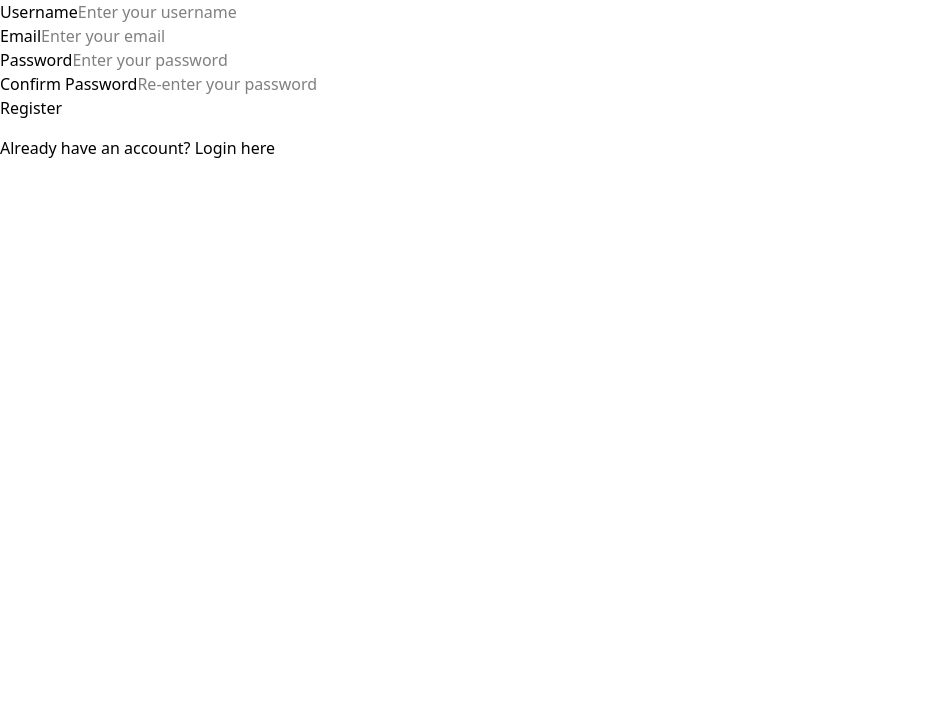
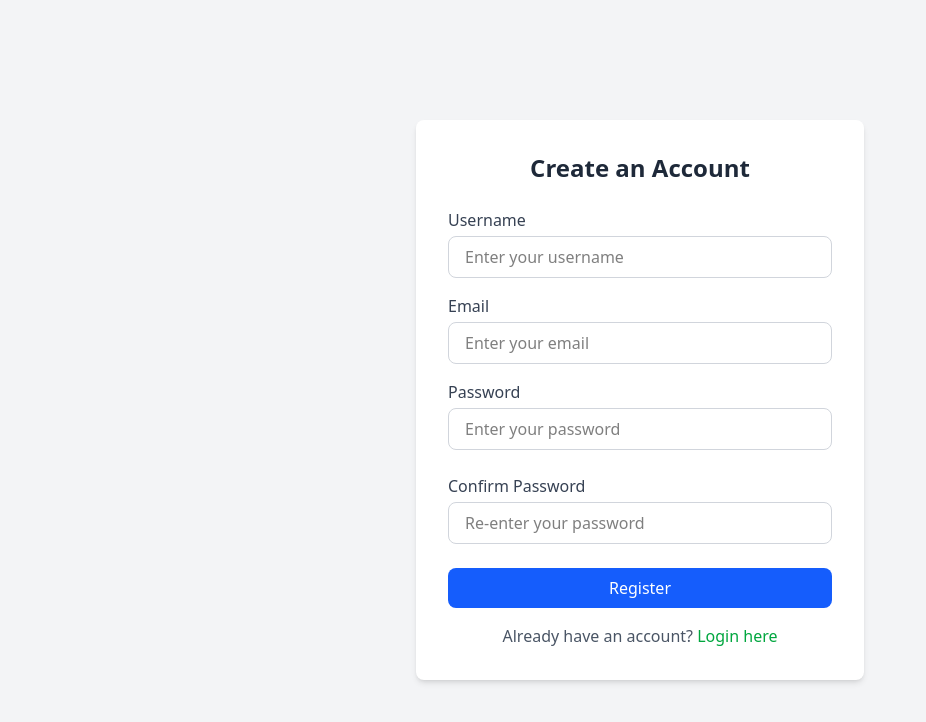
Before and after one commit to shivamlikhar29/TrackEat, a React (Vite) app in the folder frontend/: page /register in a window 1280 px wide. Shown: the top 722 px of the page, without its empty margins (0-926 px from the left). Built offline with nearby package versions, Linux system fonts and the light colour scheme.

Commit message:
designed added

```diff
--- a/frontend/src/components/LogoutButton.jsx
+++ b/frontend/src/components/LogoutButton.jsx
@@ -11,7 +11,8 @@ function LogoutButton() {
   };
 
   return (
-    <button onClick={handleLogout}>
+    <button onClick={handleLogout}
+   className="px-7 py-3 mt-4 bg-green-600 text-white rounded hover:bg-green-700 transition">
       Logout
     </button>
   );
--- /dev/null
+++ b/frontend/src/components/Navbar.jsx
@@ -0,0 +1,9 @@
+import React from 'react'
+
+const Navbar = () => {
+  return (
+    <div>Navbar</div>
+  )
+}
+
+export default Navbar
--- a/frontend/src/pages/Dashboard.jsx
+++ b/frontend/src/pages/Dashboard.jsx
@@ -4,8 +4,8 @@ import LogoutButton from "../components/LogoutButton";
 
 function Dashboard() {
   return (
-    <div>
-      <h2>Welcome to your Dashboard!</h2>
+    <div className="min-h-screen flex flex-col items-center justify-center bg-gray-100 text-center p-6">
+      <h2 className="bg-blue-500 p-5 rounded font-semibold">Welcome to your Dashboard!</h2>
       <LogoutButton />
     </div>
   );
--- a/frontend/src/pages/Home.jsx
+++ b/frontend/src/pages/Home.jsx
@@ -5,15 +5,27 @@ import { useNavigate } from "react-router-dom";
 function Home() {
   const navigate = useNavigate();
   return (
-    <div>
+    <div className="min-h-screen flex flex-col items-center justify-center bg-gray-100 text-center p-6">
+      <h1 className="text-4xl font-bold text-gray-800 mb-6">
+        Track. Improve. Thrive.
+      </h1>
 
-      <h1>Track.improve.Thrive.</h1>
-      <button onClick={() => navigate('/register')}>Register</button>
-      <button onClick={() => navigate('/login')}>Login</button>
+      <div className="flex space-x-4">
+        <button
+          onClick={() => navigate('/register')}
+          className="px-6 py-2 bg-blue-600 text-white rounded-xl hover:bg-blue-700 transition"
+        >
+          Register
+        </button>
 
-
-    </div>
-  );
+        <button
+          onClick={() => navigate('/login')}
+          className="px-6 py-2 bg-green-600 text-white rounded-xl hover:bg-green-700 transition"
+        >
+          Login
+        </button>
+      </div>
+    </div>);
 }
 
 export default Home;
--- a/frontend/src/pages/Login.jsx
+++ b/frontend/src/pages/Login.jsx
@@ -35,38 +35,59 @@ function Login() {
   };
 
   return (
-    <div>
-      <form onSubmit={handleLogin}>
-        <div>
-          <label htmlFor="username">Username</label>
+   <div className="min-h-screen flex items-center justify-center bg-gray-100 p-4">
+      <form
+        onSubmit={handleLogin}
+        className="bg-white p-8 rounded-lg shadow-md w-full max-w-md"
+      >
+        <h2 className="text-2xl font-bold mb-6 text-center text-gray-800">
+          Login to Your Account
+        </h2>
+{/* changes baki hai */}
+        <div className="mb-4">
+          <label htmlFor="username" className="block text-gray-700 mb-1">
+            Username
+          </label>
           <input
             id="username"
             type="text"
+            className="w-full border border-gray-300 rounded-lg px-4 py-2 focus:outline-none focus:ring-2 focus:ring-blue-500"
             placeholder="Enter your username"
             value={username}
-            onChange={e => setUsername(e.target.value)}
+            onChange={(e) => setUsername(e.target.value)}
             required
           />
         </div>
 
-        <div>
-          <label htmlFor="password">Password</label>
+        <div className="mb-6">
+          <label htmlFor="password" className="block text-gray-700 mb-1">
+            Password
+          </label>
           <input
             id="password"
             type="password"
+            className="w-full border border-gray-300 rounded-lg px-4 py-2 focus:outline-none focus:ring-2 focus:ring-blue-500"
             placeholder="Enter your password"
             value={password}
-            onChange={e => setPassword(e.target.value)}
+            onChange={(e) => setPassword(e.target.value)}
             required
           />
         </div>
+{/* set mail bana hai */}
+        <button
+          type="submit"
+          className="w-full bg-green-600 text-white py-2 rounded-lg hover:bg-green-700 transition"
+        >
+          Login
+        </button>
 
-        <button className="border-2" type="submit">Login</button>
+        <p className="mt-4 text-center text-gray-600">
+          Don't have an account?{' '}
+          <Link to="/register" className="text-blue-600 hover:underline">
+            Register here
+          </Link>
+        </p>
       </form>
-
-      <p style={{ marginTop: "1rem" }}>
-        Don't have an account? <Link to="/register">Register here</Link>
-      </p>
     </div>
   );
 }
--- a/frontend/src/pages/Register.jsx
+++ b/frontend/src/pages/Register.jsx
@@ -39,64 +39,91 @@ function Register() {
       }
     }
   };
+// setmail usestate lagana hai
+  return (
+    <div className="min-h-screen flex items-center justify-center bg-gray-100 p-4">
+      <form
+        onSubmit={handleRegister}
+        className="bg-white p-8 rounded-lg shadow-md w-full max-w-md"
+      >
+        <h2 className="text-2xl font-bold mb-6 text-center text-gray-800">
+          Create an Account
+        </h2>
 
-  return (
-    <div>
-      <form onSubmit={handleRegister}>
-        <div>
-          <label htmlFor="username">Username</label>
+        <div className="mb-4">
+          <label htmlFor="username" className="block mb-1 text-gray-700">
+            Username
+          </label>
           <input
             id="username"
             type="text"
+            className="w-full border border-gray-300 rounded-lg px-4 py-2 focus:outline-none focus:ring-2 focus:ring-blue-500"
             placeholder="Enter your username"
             value={username}
-            onChange={e => setUsername(e.target.value)}
+            onChange={(e) => setUsername(e.target.value)}
             required
           />
         </div>
 
-        <div>
-          <label htmlFor="email">Email</label>
+        <div className="mb-4">
+          <label htmlFor="email" className="block mb-1 text-gray-700">
+            Email
+          </label>
           <input
             id="email"
             type="email"
+            className="w-full border border-gray-300 rounded-lg px-4 py-2 focus:outline-none focus:ring-2 focus:ring-blue-500"
             placeholder="Enter your email"
             value={email}
-            onChange={e => setEmail(e.target.value)}
+            onChange={(e) => setEmail(e.target.value)}
             required
           />
         </div>
 
-        <div>
-          <label htmlFor="password">Password</label>
+        <div className="mb-6">
+          <label htmlFor="password" className="block mb-1 text-gray-700">
+            Password
+          </label>
           <input
             id="password"
             type="password"
+            className="w-full border border-gray-300 rounded-lg px-4 py-2 focus:outline-none focus:ring-2 focus:ring-blue-500"
             placeholder="Enter your password"
             value={password}
-            onChange={e => setPassword(e.target.value)}
+            onChange={(e) => setPassword(e.target.value)}
+            required
+          />
+        </div>
+{/* re enter password section hai teh wala */}
+         <div className="mb-6">
+          <label htmlFor="password" className="block mb-1 text-gray-700">
+            Confirm Password
+          </label>
+          <input
+            id="password2"
+            type="password"
+            className="w-full border border-gray-300 rounded-lg px-4 py-2 focus:outline-none focus:ring-2 focus:ring-blue-500"
+            placeholder="Re-enter your password"
+            value={password2}
+            onChange={(e) => setPassword2(e.target.value)}
             required
           />
         </div>
 
-        <div>
-          <label htmlFor="password2">Confirm Password</label>
-          <input
-            id="password2"
-            type="password"
-            placeholder="Re-enter your password"
-            value={password2}
-            onChange={e => setPassword2(e.target.value)}
-            required
-          />
-        </div>
+        <button
+          type="submit"
+          className="w-full bg-blue-600 text-white py-2 rounded-lg hover:bg-blue-700 transition"
+        >
+          Register
+        </button>
 
-        <button type="submit">Register</button>
+        <p className="mt-4 text-center text-gray-600">
+          Already have an account?{' '}
+          <Link to="/login" className="text-green-600 hover:underline">
+            Login here
+          </Link>
+        </p>
       </form>
-
-      <p style={{ marginTop: "1rem" }}>
-        Already have an account? <Link to="/login">Login here</Link>
-      </p>
     </div>
   );
 }
```
